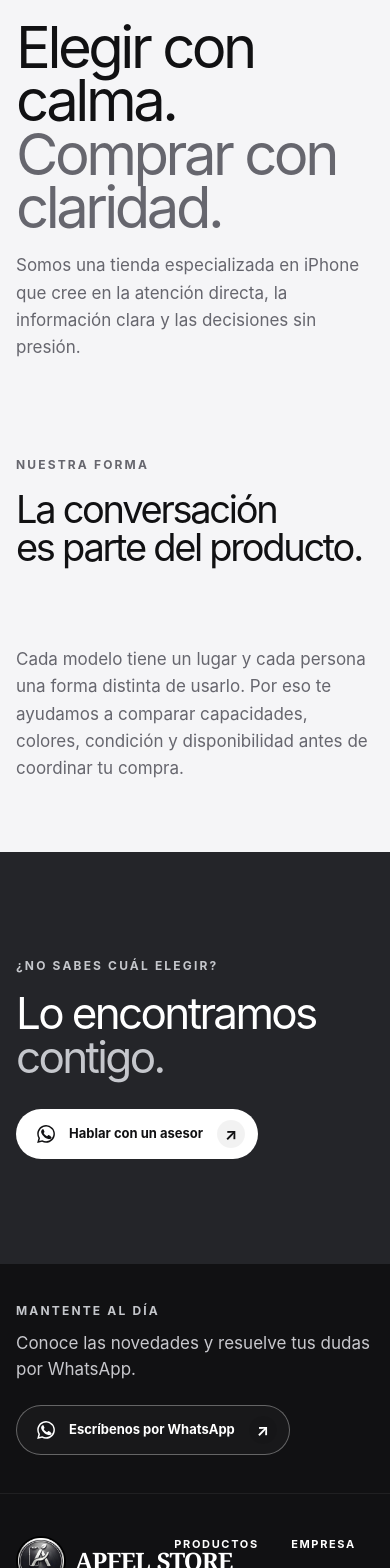
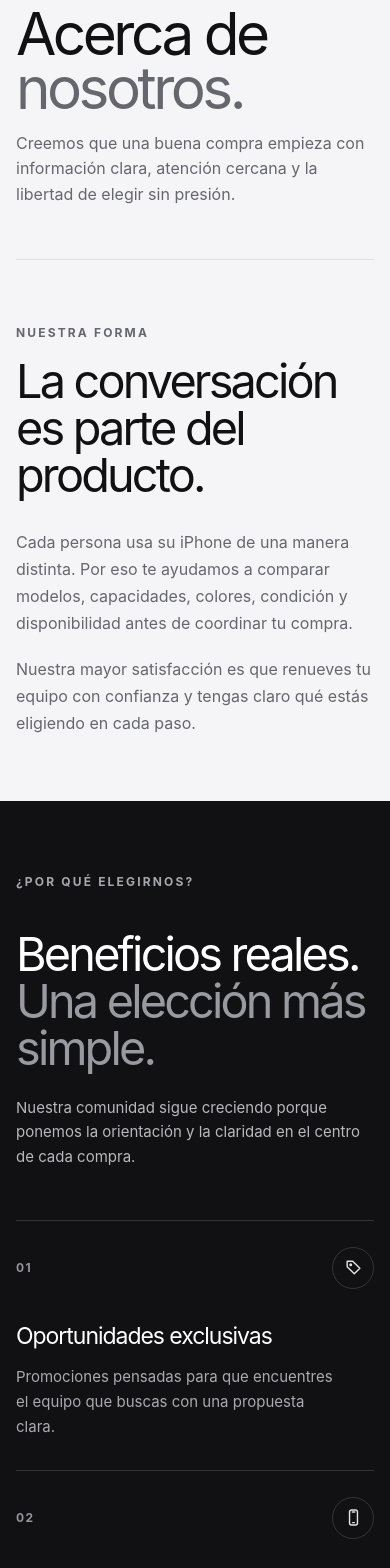
Before and after one commit to ZarRubio/Apfel-Store, a Next.js app: page /nosotros in a window 390 px wide. Shown: the part 200-1768 px from the top of the page. Built offline with nearby package versions, Linux system fonts and the light colour scheme.

Commit message:
feat: improve about page experience

```diff
--- a/src/app/globals.css
+++ b/src/app/globals.css
@@ -1,6 +1,7 @@
 @import 'tailwindcss';
 @import './styles/foundation.css';
 @import './styles/footer.css';
+@import './styles/about.css';
 @import './styles/home.css';
 @import './styles/catalog-product.css';
 @import './styles/product-media.css';
--- a/src/app/nosotros/page.tsx
+++ b/src/app/nosotros/page.tsx
@@ -1,4 +1,113 @@
 import type { Metadata } from 'next';
 import { WhatsAppCta } from '@/components/home/WhatsAppCta';
-export const metadata: Metadata = { title: 'Nosotros', description: 'Conoce la forma de comprar iPhone en Apfel Store.' };
-export default function AboutPage() { return <main id="main-content" tabIndex={-1}><section className="page-header container"><span className="eyebrow">APFEL STORE</span><h1>Elegir con calma.<br /><em>Comprar con claridad.</em></h1><p>Somos una tienda especializada en iPhone que cree en la atención directa, la información clara y las decisiones sin presión.</p></section><section className="section container"><div className="story-grid"><div><span className="eyebrow">NUESTRA FORMA</span><h2>La conversación<br />es parte del producto.</h2></div><p className="detail-lead">Cada modelo tiene un lugar y cada persona una forma distinta de usarlo. Por eso te ayudamos a comparar capacidades, colores, condición y disponibilidad antes de coordinar tu compra.</p></div></section><WhatsAppCta /></main>; }
+import { SmartphoneIcon, TagIcon, UsersIcon } from '@/components/icons/UiIcons';
+
+export const metadata: Metadata = {
+  title: 'Nosotros',
+  description: 'Conoce la forma de comprar iPhone en Apfel Store.',
+};
+
+const benefits = [
+  {
+    number: '01',
+    title: 'Oportunidades exclusivas',
+    description: 'Promociones pensadas para que encuentres el equipo que buscas con una propuesta clara.',
+    icon: TagIcon,
+  },
+  {
+    number: '02',
+    title: 'Tecnología de punta',
+    description: 'Seleccionamos iPhone para ayudarte a renovar tu equipo y acompañar mejor tu día a día.',
+    icon: SmartphoneIcon,
+  },
+  {
+    number: '03',
+    title: 'Atención personalizada',
+    description: 'Escuchamos lo que necesitas y te orientamos en modelo, capacidad, color y disponibilidad.',
+    icon: UsersIcon,
+  },
+];
+
+export default function AboutPage() {
+  return (
+    <main id="main-content" tabIndex={-1}>
+      <section className="page-header about-hero container">
+        <span className="eyebrow">APFEL STORE</span>
+        <h1>
+          Acerca de
+          <br />
+          <em>nosotros.</em>
+        </h1>
+        <p>
+          Creemos que una buena compra empieza con información clara, atención cercana y la libertad de elegir sin presión.
+        </p>
+      </section>
+
+      <section className="about-story section container" aria-labelledby="about-story-title">
+        <div className="about-story-heading">
+          <span className="eyebrow">NUESTRA FORMA</span>
+          <h2 id="about-story-title">
+            La conversación
+            <br />
+            es parte del producto.
+          </h2>
+        </div>
+        <div className="about-story-copy">
+          <p>
+            Cada persona usa su iPhone de una manera distinta. Por eso te ayudamos a comparar modelos, capacidades, colores, condición y disponibilidad antes de coordinar tu compra.
+          </p>
+          <p>
+            Nuestra mayor satisfacción es que renueves tu equipo con confianza y tengas claro qué estás eligiendo en cada paso.
+          </p>
+        </div>
+      </section>
+
+      <section className="about-benefits section" aria-labelledby="about-benefits-title">
+        <div className="container">
+          <div className="about-benefits-heading">
+            <span className="eyebrow">¿POR QUÉ ELEGIRNOS?</span>
+            <h2 id="about-benefits-title">
+              Beneficios reales.
+              <br />
+              <em>Una elección más simple.</em>
+            </h2>
+            <p>
+              Nuestra comunidad sigue creciendo porque ponemos la orientación y la claridad en el centro de cada compra.
+            </p>
+          </div>
+
+          <div className="about-benefit-grid">
+            {benefits.map(({ number, title, description, icon: Icon }) => (
+              <article className="about-benefit-card" key={number}>
+                <div className="about-benefit-top">
+                  <span>{number}</span>
+                  <span className="about-benefit-icon" aria-hidden="true">
+                    <Icon />
+                  </span>
+                </div>
+                <h3>{title}</h3>
+                <p>{description}</p>
+              </article>
+            ))}
+          </div>
+        </div>
+      </section>
+
+      <section className="about-community section container" aria-labelledby="about-community-title">
+        <span className="eyebrow">COMUNIDAD APFEL</span>
+        <div className="about-community-layout">
+          <h2 id="about-community-title">
+            Tu próxima experiencia
+            <br />
+            <em>empieza aquí.</em>
+          </h2>
+          <p>
+            Ya sea que busques tu primer iPhone o quieras renovar el actual, te ayudamos a encontrar una opción que encaje contigo y a confirmar todos los detalles antes de comprar.
+          </p>
+        </div>
+      </section>
+
+      <WhatsAppCta />
+    </main>
+  );
+}
--- /dev/null
+++ b/src/app/styles/about.css
@@ -0,0 +1,227 @@
+.about-hero {
+  padding-bottom: 80px;
+}
+
+.about-hero h1 {
+  max-width: 900px;
+}
+
+.about-hero p {
+  max-width: 620px;
+  font-size: 18px;
+}
+
+.about-story {
+  display: grid;
+  grid-template-columns: minmax(0, 1fr) minmax(300px, .72fr);
+  align-items: start;
+  gap: clamp(48px, 8vw, 120px);
+  border-top: 1px solid var(--border);
+}
+
+.about-story-heading h2 {
+  max-width: 680px;
+}
+
+.about-story-copy {
+  display: grid;
+  gap: 24px;
+  padding-top: 30px;
+}
+
+.about-story-copy p {
+  margin: 0;
+  color: var(--muted);
+  font-size: 17px;
+  line-height: 1.7;
+}
+
+.about-benefits {
+  overflow: hidden;
+  background: var(--primary);
+  color: #fff;
+}
+
+.about-benefits-heading {
+  display: grid;
+  grid-template-columns: minmax(0, 1fr) minmax(280px, 420px);
+  align-items: end;
+  column-gap: 48px;
+}
+
+.about-benefits-heading .eyebrow {
+  grid-column: 1 / -1;
+  color: #a7a7ae;
+}
+
+.about-benefits-heading h2 {
+  max-width: 760px;
+  color: #fff;
+}
+
+.about-benefits-heading h2 em {
+  color: #999aa1;
+}
+
+.about-benefits-heading > p {
+  margin: 0 0 6px;
+  color: #b8b8be;
+  font-size: 16px;
+  line-height: 1.65;
+}
+
+.about-benefit-grid {
+  display: grid;
+  grid-template-columns: repeat(3, minmax(0, 1fr));
+  margin-top: 64px;
+  border-top: 1px solid #ffffff24;
+}
+
+.about-benefit-card {
+  min-width: 0;
+  padding: 30px 30px 8px 0;
+}
+
+.about-benefit-card + .about-benefit-card {
+  padding-left: 30px;
+  border-left: 1px solid #ffffff24;
+}
+
+.about-benefit-top {
+  display: flex;
+  align-items: center;
+  justify-content: space-between;
+  color: #94949c;
+  font-size: 12px;
+  font-weight: 700;
+  letter-spacing: .12em;
+}
+
+.about-benefit-icon {
+  width: 42px;
+  height: 42px;
+  display: grid;
+  place-items: center;
+  border: 1px solid #ffffff26;
+  border-radius: 50%;
+  color: #e2e2e5;
+}
+
+.about-benefit-icon .ui-icon {
+  width: 19px;
+  height: 19px;
+}
+
+.about-benefit-card h3 {
+  margin: 52px 0 12px;
+  color: #fff;
+  font-size: clamp(23px, 2.3vw, 31px);
+  letter-spacing: -.045em;
+}
+
+.about-benefit-card p {
+  max-width: 320px;
+  margin: 0;
+  color: #a9a9b0;
+  font-size: 14px;
+  line-height: 1.65;
+}
+
+.about-community {
+  border-bottom: 1px solid var(--border);
+}
+
+.about-community-layout {
+  display: grid;
+  grid-template-columns: minmax(0, 1.2fr) minmax(280px, .65fr);
+  align-items: end;
+  gap: 64px;
+}
+
+.about-community-layout h2 {
+  max-width: 800px;
+}
+
+.about-community-layout p {
+  margin: 0 0 6px;
+  color: var(--muted);
+  font-size: 17px;
+  line-height: 1.7;
+}
+
+@media (max-width: 800px) {
+  .about-benefits-heading,
+  .about-community-layout {
+    grid-template-columns: 1fr;
+    gap: 24px;
+  }
+
+  .about-benefit-grid {
+    grid-template-columns: 1fr;
+    margin-top: 44px;
+  }
+
+  .about-benefit-card {
+    padding: 26px 0 30px;
+  }
+
+  .about-benefit-card + .about-benefit-card {
+    padding-left: 0;
+    border-top: 1px solid #ffffff24;
+    border-left: 0;
+  }
+
+  .about-benefit-card h3 {
+    margin-top: 30px;
+  }
+}
+
+@media (max-width: 560px) {
+  .about-hero {
+    padding-top: 56px;
+    padding-bottom: 52px;
+  }
+
+  .about-hero h1 {
+    margin: 20px 0 16px;
+    font-size: clamp(48px, 15vw, 60px);
+  }
+
+  .about-hero p,
+  .about-story-copy p,
+  .about-community-layout p {
+    font-size: 16px;
+  }
+
+  .about-story {
+    grid-template-columns: 1fr;
+    gap: 30px;
+    padding-top: 64px;
+    padding-bottom: 64px;
+  }
+
+  .about-story-heading h2,
+  .about-benefits-heading h2,
+  .about-community-layout h2 {
+    font-size: clamp(39px, 12vw, 50px);
+  }
+
+  .about-story-copy {
+    gap: 18px;
+    padding-top: 0;
+  }
+
+  .about-benefits,
+  .about-community {
+    padding-top: 72px;
+    padding-bottom: 72px;
+  }
+
+  .about-benefits-heading > p {
+    font-size: 15px;
+  }
+
+  .about-benefit-card p {
+    font-size: 15px;
+  }
+}
```
